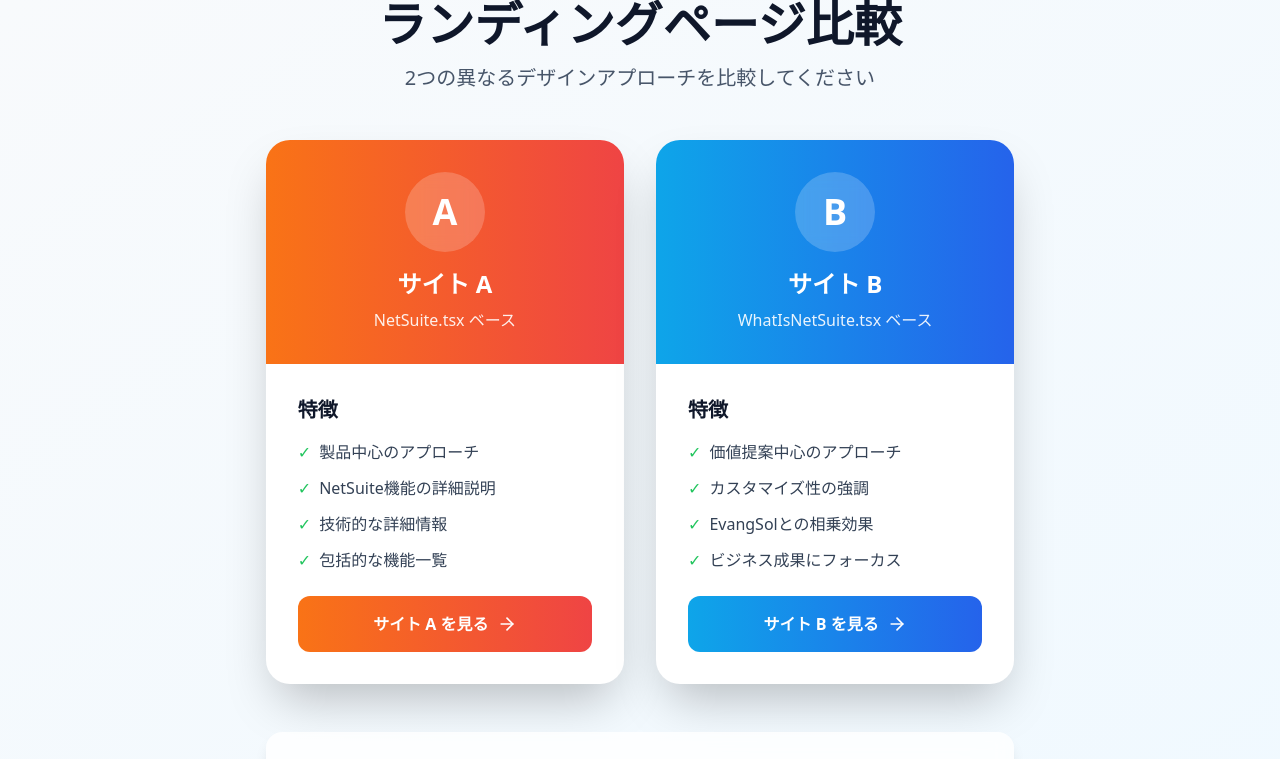
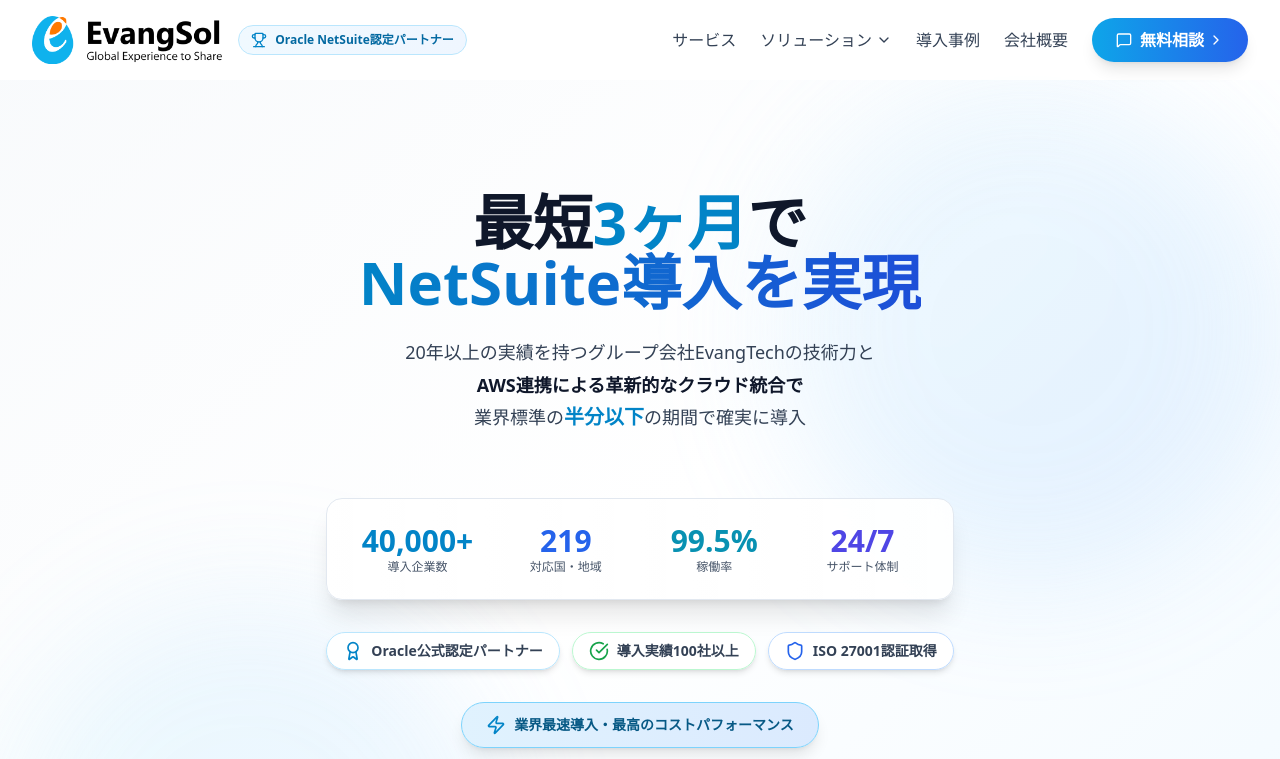
Before and after one commit to Kaito-Momoi/netsuite-landing, a React (Create React App) app: page /what-is-netsuite in a window 1280 px wide. Shown: the top 759 px of the page. Built offline with nearby package versions, Linux system fonts and the light colour scheme.

Commit message:
Revert "feat: ランディングページ比較用のホームページを追加"

```diff
--- a/src/App.tsx
+++ b/src/App.tsx
@@ -2,8 +2,6 @@
 import { HashRouter as Router, Routes, Route } from 'react-router-dom';
 import ScrollToTop from './ScrollToTop';
 
-
-const ComparisonHome = lazy(() => import('./ComparisonHome'));
 const NetSuite = lazy(() => import('./NetSuite'));
 const About = lazy(() => import('./About'));
 const Contact = lazy(() => import('./Contact'));
@@ -33,13 +31,7 @@
       <ScrollToTop />
       <Suspense fallback={<LoadingSpinner />}>
         <Routes>
-
-          <Route path="/" element={<ComparisonHome />} />
-          <Route path="/what-is-netsuite" element={<WhatIsNetSuite />} />
-          <Route path="/netsuite" element={<NetSuite />} />
-          <Route path="/netsuite/solutions" element={<NetSuite />} />
-          <Route path="/evangsol-strengths" element={<EvangSolStrengths />} />
-
+          <Route path="/" element={<NetSuite />} />
           <Route path="/about" element={<About />} />
           <Route path="/services" element={<Services />} />
           <Route path="/contact" element={<Contact />} />
--- a/src/ComparisonHome.tsx
+++ /dev/null
@@ -1,129 +0,0 @@
-import React from 'react';
-import { useNavigate } from 'react-router-dom';
-import { ArrowRight } from 'lucide-react';
-
-const ComparisonHome: React.FC = () => {
-  const navigate = useNavigate();
-
-  return (
-    <div className="min-h-screen bg-gradient-to-br from-slate-50 to-sky-50 flex items-center justify-center px-4">
-      <div className="max-w-6xl mx-auto">
-        <div className="text-center mb-12">
-          <h1 className="text-5xl font-bold text-slate-900 mb-4">
-            ランディングページ比較
-          </h1>
-          <p className="text-xl text-slate-600">
-            2つの異なるデザインアプローチを比較してください
-          </p>
-        </div>
-
-        <div className="grid md:grid-cols-2 gap-8">
-          {/* サイトA */}
-          <div className="bg-white rounded-3xl shadow-2xl overflow-hidden hover:scale-105 transition-transform duration-300">
-            <div className="bg-gradient-to-r from-orange-500 to-red-500 p-8 text-white">
-              <div className="flex items-center justify-center mb-4">
-                <div className="w-20 h-20 bg-white/20 backdrop-blur rounded-full flex items-center justify-center">
-                  <span className="text-4xl font-bold">A</span>
-                </div>
-              </div>
-              <h2 className="text-2xl font-bold text-center mb-2">サイト A</h2>
-              <p className="text-center text-white/90">
-                NetSuite.tsx ベース
-              </p>
-            </div>
-            <div className="p-8">
-              <h3 className="text-xl font-bold text-slate-900 mb-4">
-                特徴
-              </h3>
-              <ul className="space-y-3 mb-6">
-                <li className="flex items-start">
-                  <span className="text-green-500 mr-2">✓</span>
-                  <span className="text-slate-700">製品中心のアプローチ</span>
-                </li>
-                <li className="flex items-start">
-                  <span className="text-green-500 mr-2">✓</span>
-                  <span className="text-slate-700">NetSuite機能の詳細説明</span>
-                </li>
-                <li className="flex items-start">
-                  <span className="text-green-500 mr-2">✓</span>
-                  <span className="text-slate-700">技術的な詳細情報</span>
-                </li>
-                <li className="flex items-start">
-                  <span className="text-green-500 mr-2">✓</span>
-                  <span className="text-slate-700">包括的な機能一覧</span>
-                </li>
-              </ul>
-              <button
-                onClick={() => navigate('/netsuite')}
-                className="w-full bg-gradient-to-r from-orange-500 to-red-500 text-white font-bold py-4 px-6 rounded-xl hover:shadow-lg transition-all duration-300 flex items-center justify-center group"
-              >
-                サイト A を見る
-                <ArrowRight className="ml-2 w-5 h-5 group-hover:translate-x-1 transition-transform" />
-              </button>
-            </div>
-          </div>
-
-          {/* サイトB */}
-          <div className="bg-white rounded-3xl shadow-2xl overflow-hidden hover:scale-105 transition-transform duration-300">
-            <div className="bg-gradient-to-r from-sky-500 to-blue-600 p-8 text-white">
-              <div className="flex items-center justify-center mb-4">
-                <div className="w-20 h-20 bg-white/20 backdrop-blur rounded-full flex items-center justify-center">
-                  <span className="text-4xl font-bold">B</span>
-                </div>
-              </div>
-              <h2 className="text-2xl font-bold text-center mb-2">サイト B</h2>
-              <p className="text-center text-white/90">
-                WhatIsNetSuite.tsx ベース
-              </p>
-            </div>
-            <div className="p-8">
-              <h3 className="text-xl font-bold text-slate-900 mb-4">
-                特徴
-              </h3>
-              <ul className="space-y-3 mb-6">
-                <li className="flex items-start">
-                  <span className="text-green-500 mr-2">✓</span>
-                  <span className="text-slate-700">価値提案中心のアプローチ</span>
-                </li>
-                <li className="flex items-start">
-                  <span className="text-green-500 mr-2">✓</span>
-                  <span className="text-slate-700">カスタマイズ性の強調</span>
-                </li>
-                <li className="flex items-start">
-                  <span className="text-green-500 mr-2">✓</span>
-                  <span className="text-slate-700">EvangSolとの相乗効果</span>
-                </li>
-                <li className="flex items-start">
-                  <span className="text-green-500 mr-2">✓</span>
-                  <span className="text-slate-700">ビジネス成果にフォーカス</span>
-                </li>
-              </ul>
-              <button
-                onClick={() => navigate('/what-is-netsuite')}
-                className="w-full bg-gradient-to-r from-sky-500 to-blue-600 text-white font-bold py-4 px-6 rounded-xl hover:shadow-lg transition-all duration-300 flex items-center justify-center group"
-              >
-                サイト B を見る
-                <ArrowRight className="ml-2 w-5 h-5 group-hover:translate-x-1 transition-transform" />
-              </button>
-            </div>
-          </div>
-        </div>
-
-        <div className="mt-12 text-center">
-          <div className="bg-white/80 backdrop-blur rounded-2xl p-6 shadow-lg">
-            <h3 className="text-lg font-bold text-slate-900 mb-2">
-              比較のポイント
-            </h3>
-            <p className="text-slate-600">
-              両方のサイトを訪問して、デザイン、コンテンツ構成、ユーザー体験の違いを確認してください。
-              <br />
-              それぞれのアプローチがターゲットユーザーにどのように響くかを検討できます。
-            </p>
-          </div>
-        </div>
-      </div>
-    </div>
-  );
-};
-
-export default ComparisonHome;
```
